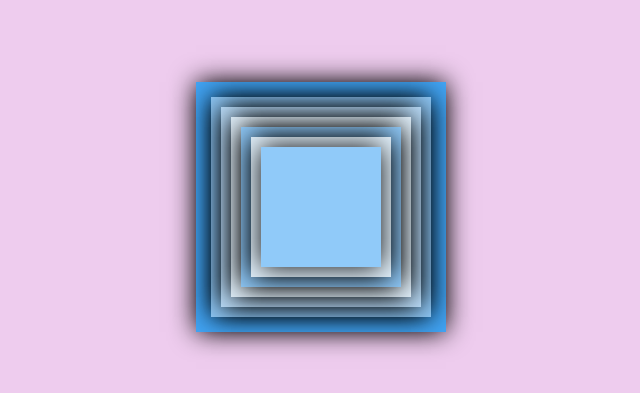
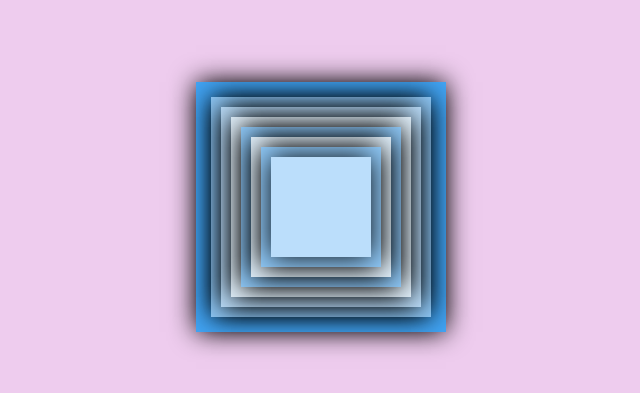
Before and after one commit to salinpaul94/Mini-projects, a plain HTML site: page 002_3d_design/index.html in a window 1280 px wide. Shown: the part 193-586 px from the top of the page, without its empty margins (319-959 px from the left). Drawn offline with Linux system fonts and the light colour scheme.

Commit message:
span 7 child styling

```diff
--- a/002_3d_design/index.html
+++ b/002_3d_design/index.html
@@ -15,6 +15,7 @@
         <span></span>
         <span></span>
         <span></span>
+        <span></span>
       </div>
     </div>
   </body>
--- a/002_3d_design/style.css
+++ b/002_3d_design/style.css
@@ -93,3 +93,14 @@ span:nth-child(6) {
   animation: ani 3s infinite;
   animation-delay: 0.8s;
 }
+
+span:nth-child(7) {
+  position: absolute;
+  width: 100px;
+  height: 100px;
+  background: #bbdefb;
+  left: 30%;
+  top: 30%;
+  animation: ani 3s infinite;
+  animation-delay: 1s;
+}
```
